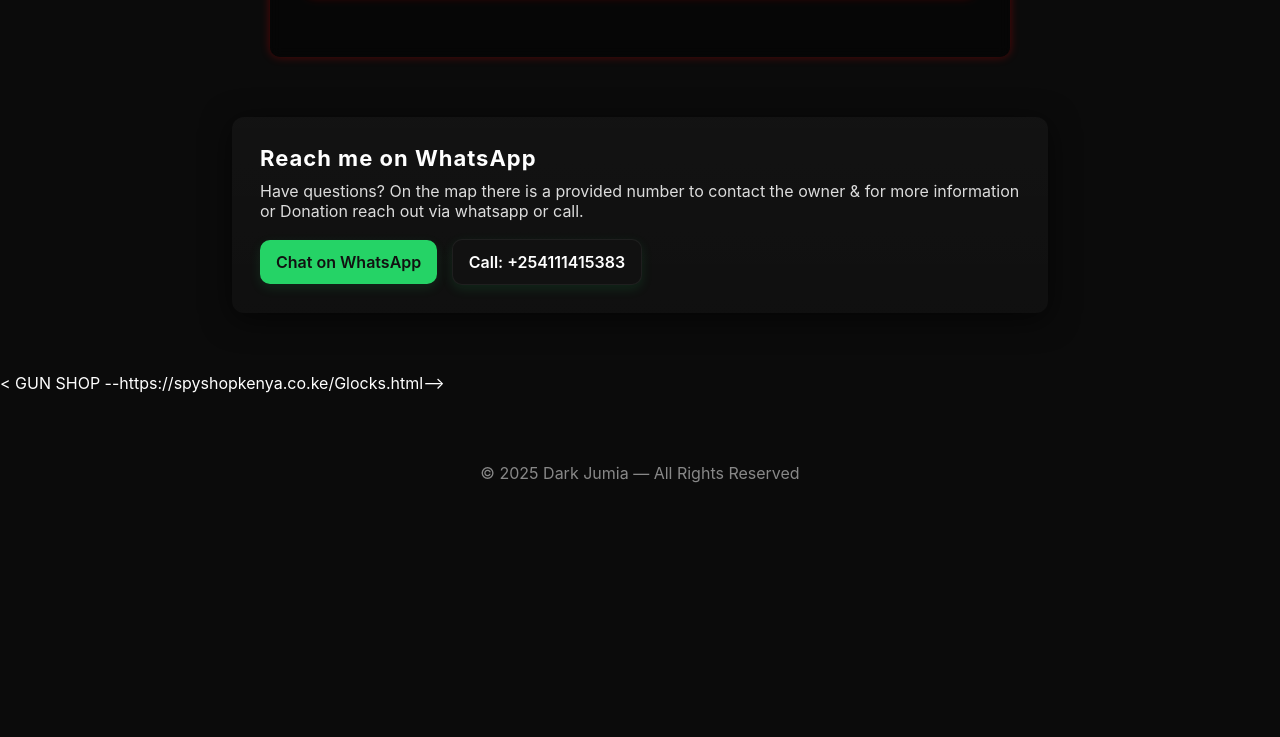
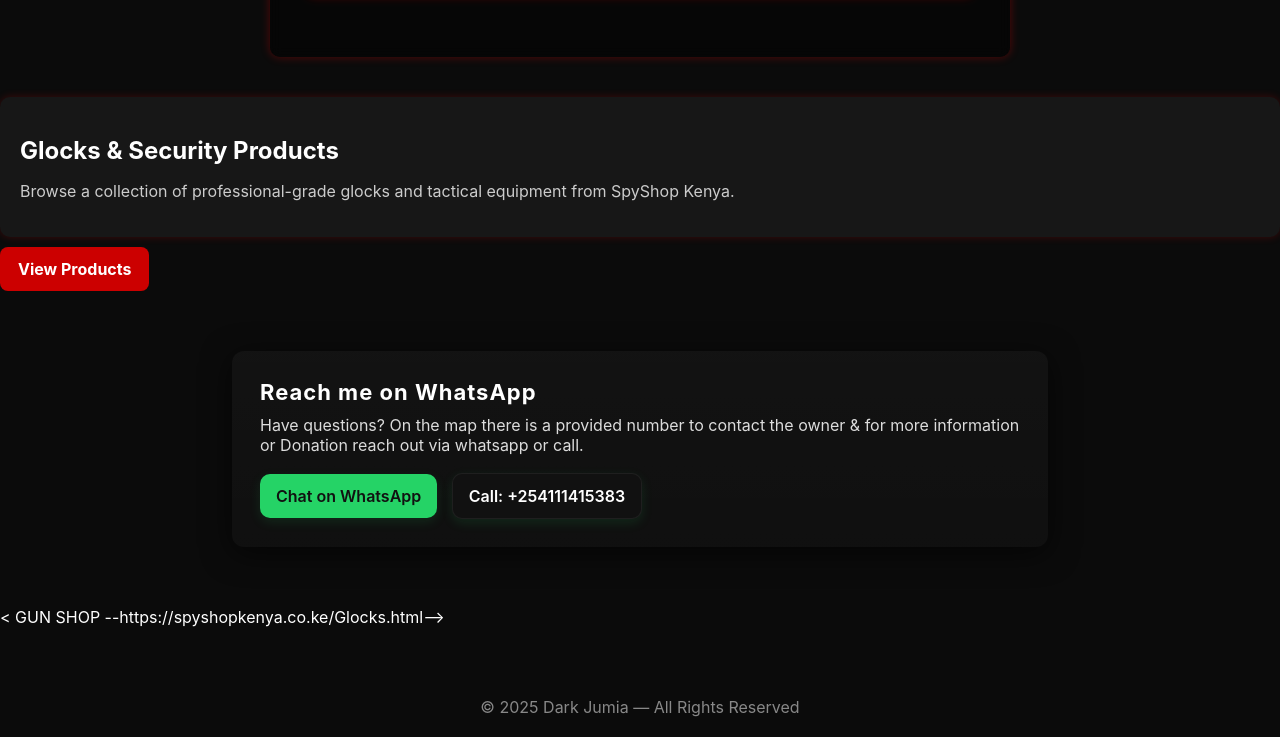
Before and after one commit to shabbycee/DARK-JUMIA, a plain HTML site: page index.html in a window 1280 px wide. Shown: the part 916-1653 px from the top of the page. Before the commit the page ends 1419 px from the top, so only its background shows below. Drawn offline with Linux system fonts and the light colour scheme.

Commit message:
Update index.html

```diff
--- a/index.html
+++ b/index.html
@@ -378,6 +378,35 @@ function submitShop() {
   </div>
 
 </div>
+<!-- PRODUCT CARD FOR SPYSHOP KENYA -->
+<div style="
+    background: rgba(255,255,255,0.05);
+    padding: 20px;
+    margin-top: 25px;
+    border-radius: 10px;
+    box-shadow: 0 0 8px rgba(255,0,0,0.2);
+">
+    <h2 style="margin-bottom: 10px;">Glocks & Security Products</h2>
+    <p style="color:#ccc;">
+        Browse a collection of professional-grade glocks and tactical equipment from SpyShop Kenya.
+    </p>
+
+</div>
+    <a href="https://spyshopkenya.co.ke/Glocks.html"
+       target="_blank"
+       style="
+            display:inline-block;
+            padding: 12px 18px;
+            background:#cc0000;
+            color:#fff;
+            border-radius:8px;
+            text-decoration:none;
+            font-weight:bold;
+            margin-top:10px;
+       ">
+        View Products
+    </a>
+</div>
 
 </body>
 </html>
```
